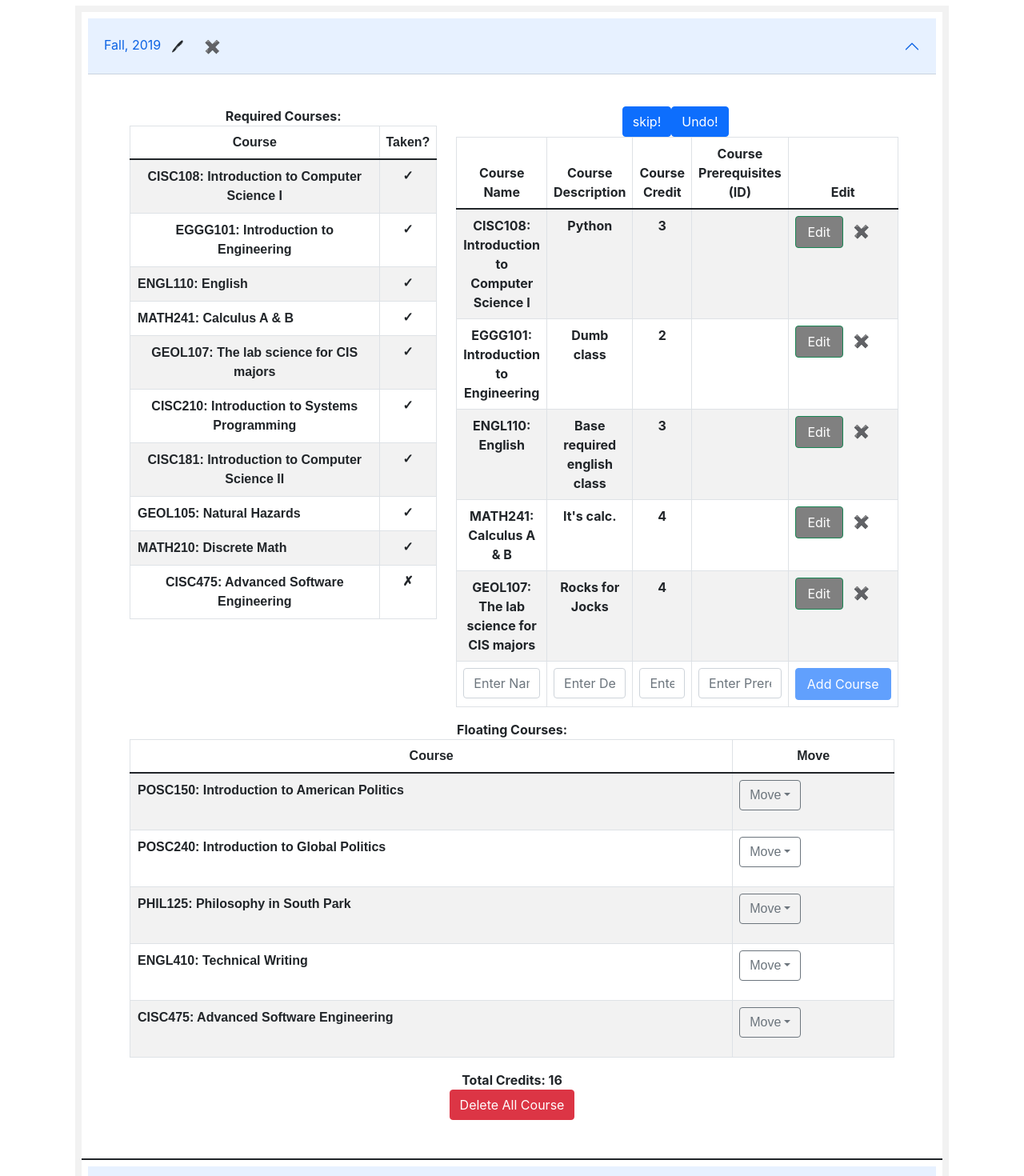
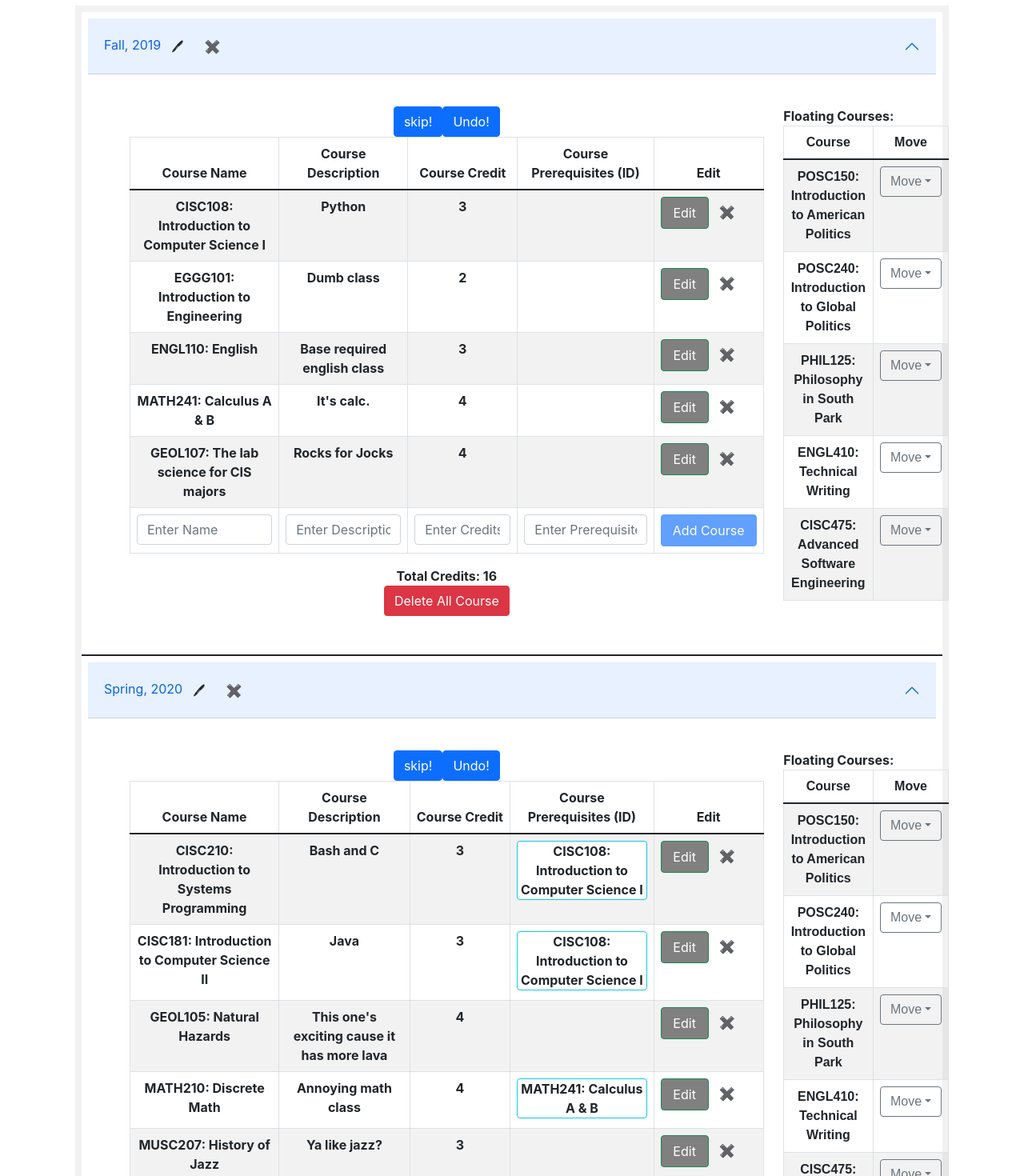
Before and after one commit to UD-CISC275-S22/cis-scheduler-team24, a React (Create React App) app: page / in a window 1280 px wide. Shown: the part 540-2010 px from the top of the page at 80% size. Built offline with nearby package versions, Linux system fonts and the light colour scheme.

Commit message:
removed required courses table

```diff
--- a/src/components/listCourses.tsx
+++ b/src/components/listCourses.tsx
@@ -13,7 +13,6 @@ import { Semester } from "../interfaces/semester";
 import { DeleteCourseModal } from "./DeleteCourseModal";
 import { EditCourseModal } from "./EditCourseModal";
 import { ViewFloatingCourses } from "./viewFloatingCourses";
-import { ViewRequirements } from "./viewRequirements";
 
 export function ListCourses({
     semester,
@@ -138,17 +137,7 @@ export function ListCourses({
     return (
         <div>
             <Row>
-                <Col>
-                    <div>
-                        <span data-testid="required-text">
-                            Required Courses:
-                        </span>
-                        <ViewRequirements
-                            requirements={requiredCourses}
-                        ></ViewRequirements>
-                    </div>
-                </Col>
-                <Col xs={7}>
+                <Col xs={12} md={10}>
                     <div style={{ marginLeft: "auto" }}>
                         <span>
                             <Button onClick={deleteAllCourse}>skip!</Button>
@@ -262,9 +251,18 @@ export function ListCourses({
                             </tr>
                         </tbody>
                     </Table>
+                    <Container>
+                        <div>Total Credits: {Credits}</div>
+                    </Container>
+                    <Container>
+                        <DeleteCourseModal
+                            deletCourse={() => {
+                                deleteAllCourse();
+                            }}
+                        ></DeleteCourseModal>
+                    </Container>
                 </Col>
-
-                <Col>
+                <Col xs={6} md={2}>
                     <div>
                         <span data-testid="floating-text">
                             Floating Courses:
@@ -278,16 +276,6 @@ export function ListCourses({
                     </div>
                 </Col>
             </Row>
-            <Container>
-                <div>Total Credits: {Credits}</div>
-            </Container>
-            <Container>
-                <DeleteCourseModal
-                    deletCourse={() => {
-                        deleteAllCourse();
-                    }}
-                ></DeleteCourseModal>
-            </Container>
         </div>
     );
 }
```
